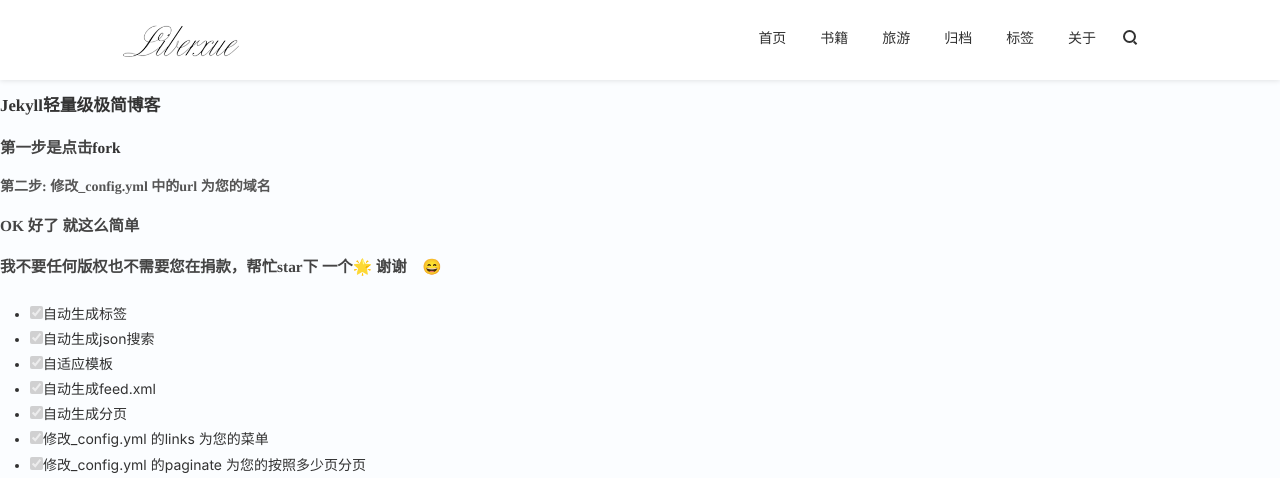
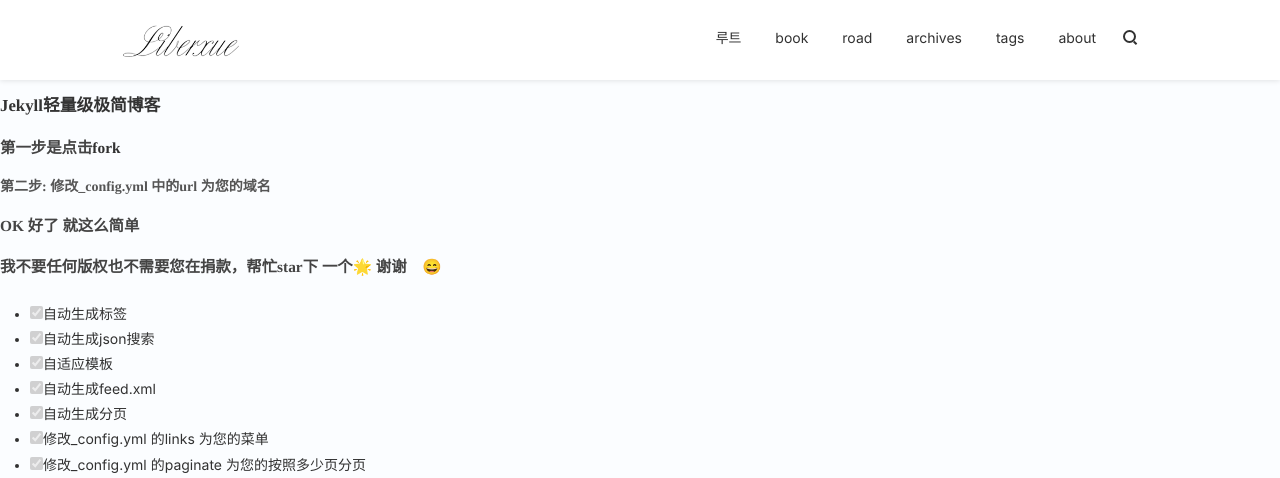
Before and after one commit to maleficush/maleficush.github.io, a Jekyll site: the page built from ChinaREADME.md, in a window 1280 px wide. Shown: the top 478 px of the page. Built offline with Jekyll 4.4.1, drawn with Linux system fonts in a browser that asks for light colours; nearby versions of some CDN libraries; our own code applies the rules of GitHub Pages for plain Markdown files; comment, search, counter and statistics services are not loaded; grey boxes are pictures that could not be loaded.

Commit message:
-- 레이아웃 변경 테스트

```diff
--- a/_config.yml
+++ b/_config.yml
@@ -11,22 +11,22 @@ paginate: 15
 paginate_path: "liberxuepage:num"
 gems: [jekyll-paginate]
 links:
-  - name:         首页
+  - name:         루트
     url:          /
     external:     false
-  - name:         书籍
+  - name:         book
     url:          /book
     external:     false
-  - name:         旅游
+  - name:         road
     url:          /road
     external:     false
-  - name:         归档
+  - name:         archives
     url:          /archives
     external:     false
-  - name:         标签
+  - name:         tags
     url:          /tags
     external:     false
-  - name:         关于
+  - name:         about
     url:          /about
     external:     false
 # ------------ CONFIGURABLE END ------------
```
